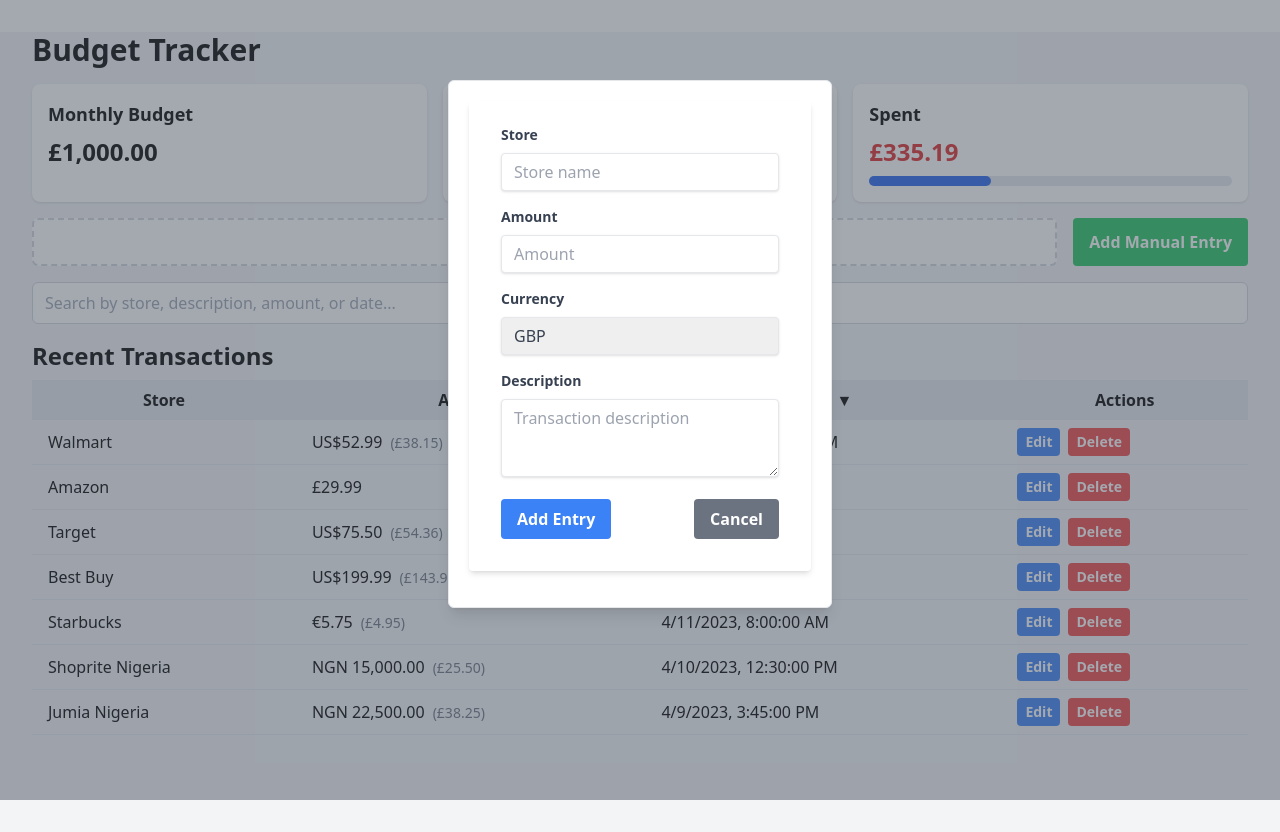
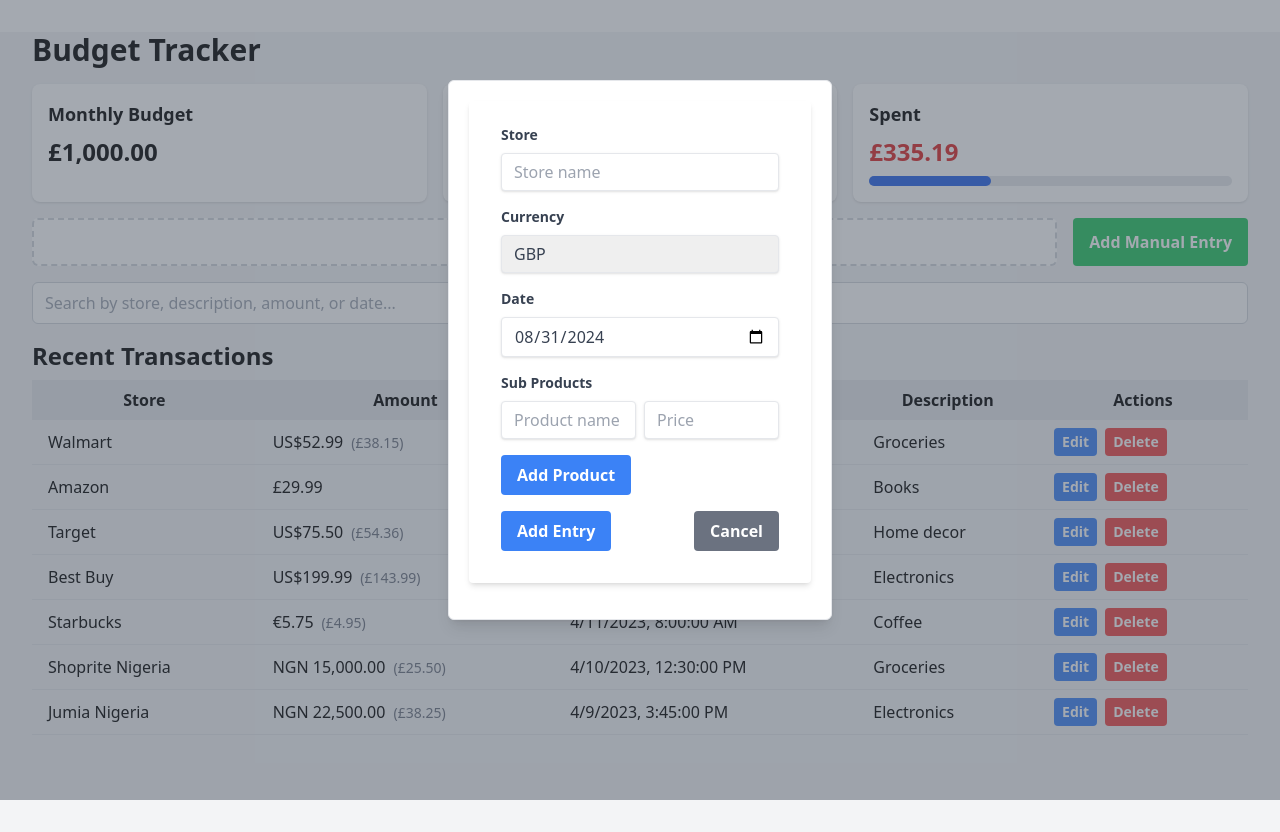
Before and after one commit to wrightkhlebisol/budget-tracker, a React (Vite) app: page / in a window 1280 px wide. Both pictures are taken after a click on the button "Add Manual Entry". Built offline with nearby package versions, Linux system fonts and the light colour scheme.

Commit message:
add multiple products

```diff
--- a/src/components/ManualEntryForm.jsx
+++ b/src/components/ManualEntryForm.jsx
@@ -1,22 +1,41 @@
 import { useState, useEffect } from 'react';
 
 function ManualEntryForm({ onSubmit, onCancel, initialEntry = null }) {
-  const [entry, setEntry] = useState(initialEntry || {
+  const [entry, setEntry] = useState({
     store: '',
     amount: '',
     currency: 'GBP',
-    description: ''
+    date: new Date().toISOString().split('T')[0],
+    subProducts: [{ name: '', price: '' }]
   });
 
   useEffect(() => {
+    console.log('Initial entry:', initialEntry);
     if (initialEntry) {
-      setEntry(initialEntry);
+      setEntry({
+        ...initialEntry,
+        subProducts: initialEntry.subProducts || [{ name: '', price: '' }],
+        date: initialEntry.date ? initialEntry.date.split('T')[0] : new Date().toISOString().split('T')[0]
+      });
     }
   }, [initialEntry]);
 
   const handleSubmit = (e) => {
     e.preventDefault();
-    onSubmit(entry);
+    const totalAmount = entry.subProducts.reduce((sum, product) => sum + Number(product.price), 0);
+    const description = entry.subProducts.map(product => `${product.name}: ${product.price}`).join(', ');
+    onSubmit({ ...entry, amount: totalAmount, description });
+  };
+
+  const addSubProduct = () => {
+    setEntry({ ...entry, subProducts: [...entry.subProducts, { name: '', price: '' }] });
+  };
+
+  const updateSubProduct = (index, field, value) => {
+    const updatedSubProducts = entry.subProducts.map((product, i) =>
+      i === index ? { ...product, [field]: value } : product
+    );
+    setEntry({ ...entry, subProducts: updatedSubProducts });
   };
 
   return (
@@ -32,21 +51,6 @@ function ManualEntryForm({ onSubmit, onCancel, initialEntry = null }) {
           placeholder="Store name"
           value={entry.store}
           onChange={(e) => setEntry({ ...entry, store: e.target.value })}
-          required
-        />
-      </div>
-      <div className="mb-4">
-        <label className="block text-gray-700 text-sm font-bold mb-2" htmlFor="amount">
-          Amount
-        </label>
-        <input
-          className="shadow appearance-none border rounded w-full py-2 px-3 text-gray-700 leading-tight focus:outline-none focus:shadow-outline"
-          id="amount"
-          type="number"
-          step="0.01"
-          placeholder="Amount"
-          value={entry.amount}
-          onChange={(e) => setEntry({ ...entry, amount: parseFloat(e.target.value) })}
           required
         />
       </div>
@@ -67,17 +71,50 @@ function ManualEntryForm({ onSubmit, onCancel, initialEntry = null }) {
         </select>
       </div>
       <div className="mb-4">
-        <label className="block text-gray-700 text-sm font-bold mb-2" htmlFor="description">
-          Description
+        <label className="block text-gray-700 text-sm font-bold mb-2" htmlFor="date">
+          Date
         </label>
-        <textarea
+        <input
           className="shadow appearance-none border rounded w-full py-2 px-3 text-gray-700 leading-tight focus:outline-none focus:shadow-outline"
-          id="description"
-          placeholder="Transaction description"
-          value={entry.description}
-          onChange={(e) => setEntry({ ...entry, description: e.target.value })}
-          rows="3"
-        ></textarea>
+          id="date"
+          type="date"
+          value={entry.date}
+          onChange={(e) => setEntry({ ...entry, date: e.target.value })}
+          required
+        />
+      </div>
+      <div className="mb-4">
+        <label className="block text-gray-700 text-sm font-bold mb-2">
+          Sub Products
+        </label>
+        {entry.subProducts.map((product, index) => (
+          <div key={index} className="flex mb-2">
+            <input
+              className="shadow appearance-none border rounded w-full py-2 px-3 text-gray-700 leading-tight focus:outline-none focus:shadow-outline mr-2"
+              type="text"
+              placeholder="Product name"
+              value={product.name}
+              onChange={(e) => updateSubProduct(index, 'name', e.target.value)}
+              required
+            />
+            <input
+              className="shadow appearance-none border rounded w-full py-2 px-3 text-gray-700 leading-tight focus:outline-none focus:shadow-outline"
+              type="number"
+              step="0.01"
+              placeholder="Price"
+              value={product.price}
+              onChange={(e) => updateSubProduct(index, 'price', e.target.value)}
+              required
+            />
+          </div>
+        ))}
+        <button
+          type="button"
+          onClick={addSubProduct}
+          className="mt-2 bg-blue-500 hover:bg-blue-700 text-white font-bold py-2 px-4 rounded focus:outline-none focus:shadow-outline"
+        >
+          Add Product
+        </button>
       </div>
       <div className="flex items-center justify-between">
         <button
--- a/src/components/NotificationList.jsx
+++ b/src/components/NotificationList.jsx
@@ -128,6 +128,23 @@ function NotificationList() {
     setSelectedTransaction(null);
   };
 
+  const prepareEntryForEdit = (notification) => {
+    if (!notification) {
+      console.error('Notification not found');
+      return null;
+    }
+    console.log('Preparing entry for edit:', notification);
+    // If the notification doesn't have subProducts, create them from the description
+    if (!notification.subProducts) {
+      const subProducts = notification.description.split(', ').map(item => {
+        const [name, price] = item.split(': ');
+        return { name, price: parseFloat(price) };
+      });
+      return { ...notification, subProducts };
+    }
+    return notification;
+  };
+
   return (
     <div className="max-w-7xl mx-auto mt-8 px-4 sm:px-6 lg:px-8">
       <h1 className="text-2xl sm:text-3xl font-bold mb-4">Budget Tracker</h1>
@@ -211,6 +228,7 @@ function NotificationList() {
               <th className="px-4 py-2 cursor-pointer" onClick={() => requestSort('date')}>
                 Date {getSortIndicator('date')}
               </th>
+              <th className="px-4 py-2">Description</th>
               <th className="px-4 py-2">Actions</th>
             </tr>
           </thead>
@@ -229,6 +247,7 @@ function NotificationList() {
                     )}
                   </td>
                   <td className="px-4 py-2">{new Date(notification.date).toLocaleString()}</td>
+                  <td className="px-4 py-2">{notification.description}</td>
                   <td className="px-4 py-2">
                     <button
                       onClick={(e) => {
@@ -261,14 +280,16 @@ function NotificationList() {
         formatCurrency={formatCurrency}
       />
       <Modal isOpen={editingId !== null} onClose={() => setEditingId(null)}>
+        {editingId !== null && (
           <ManualEntryForm
-          initialEntry={notifications.find(n => n.id === editingId)}
+            initialEntry={prepareEntryForEdit(notifications.find(n => n.id === editingId))}
             onSubmit={(updatedEntry) => {
               updateEntry(updatedEntry);
               setEditingId(null);
             }}
             onCancel={() => setEditingId(null)}
           />
+        )}
       </Modal>
     </div>
   );
```
Lines whose indentation alone changed are shown as unchanged.
